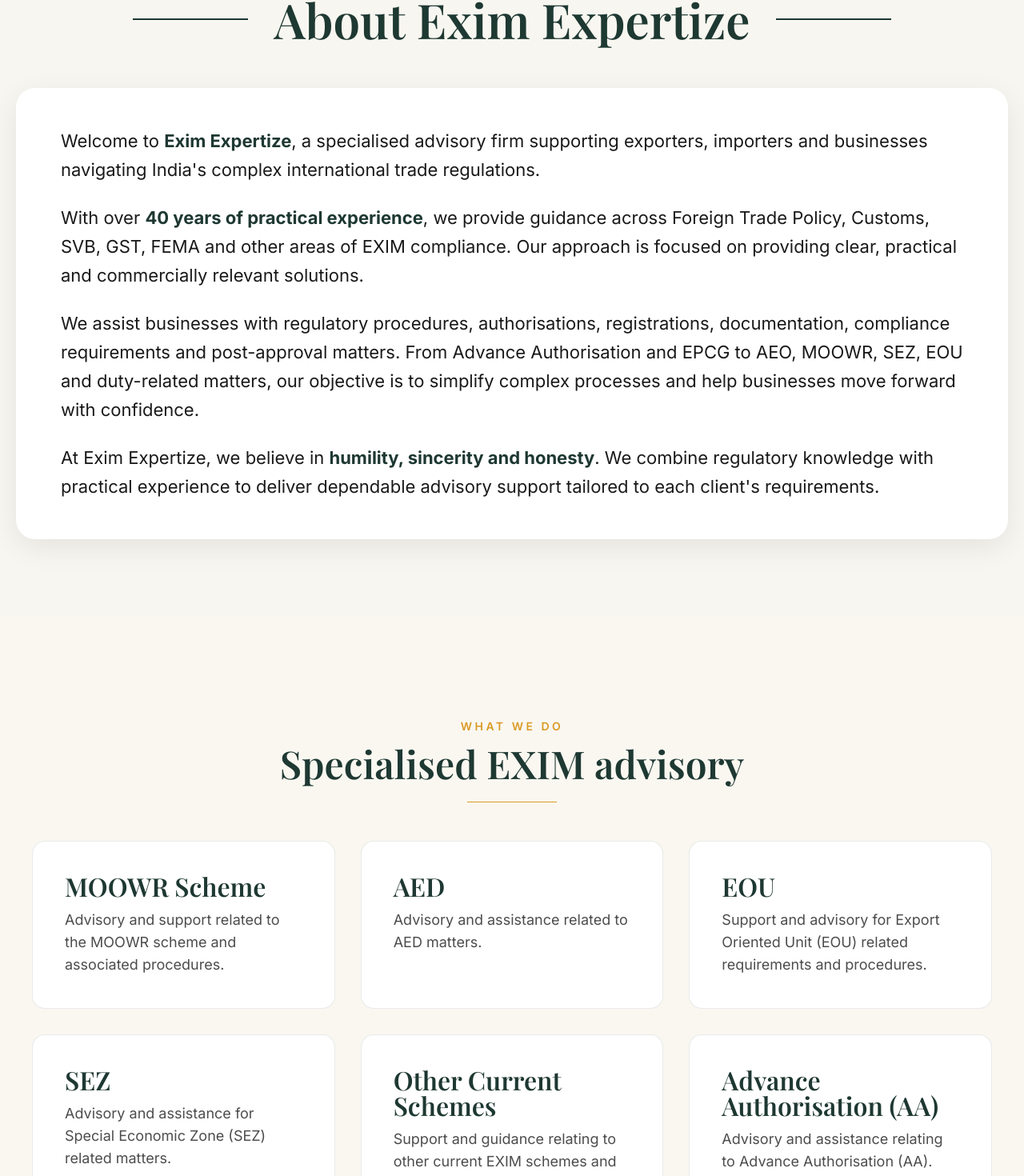
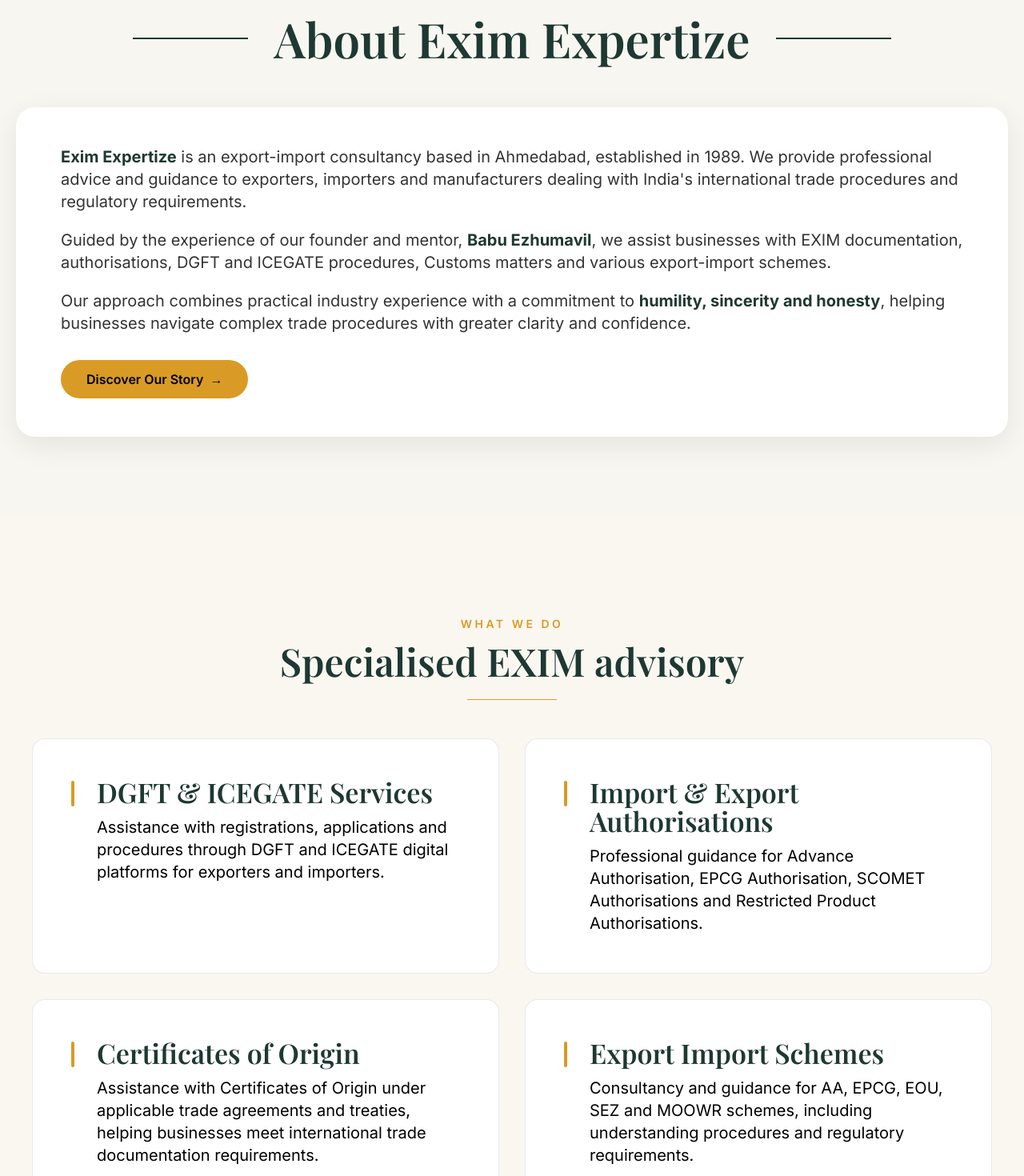
Before and after one commit to Aniket52603/exim-expertize, a React (Vite) app: page / in a window 1280 px wide. Shown: the part 1097-2567 px from the top of the page at 80% size. Built offline with nearby package versions, Linux system fonts and the light colour scheme.

Commit message:
Update website pages and navigation

```diff
--- a/src/App.jsx
+++ b/src/App.jsx
@@ -6,6 +6,7 @@
 import Services from "./pages/Services.jsx";
 import Contact from "./pages/Contact.jsx";
 import useReveal from "./hooks/useReveal.js";
+import AboutPage from "./pages/AboutPage.jsx";
 
 export default function App() {
   const location = useLocation();
@@ -23,6 +24,7 @@
           <Route path="/" element={<Home />} />
           <Route path="/services" element={<Services />} />
           <Route path="/contact" element={<Contact />} />
+          <Route path="/about" element={<AboutPage />} />
         </Routes>
       </main>
       <Footer />
--- a/src/components/AboutUs.jsx
+++ b/src/components/AboutUs.jsx
@@ -1,71 +1,72 @@
+
+import { Link } from "react-router-dom";
+
 const AboutUs = () => {
   return (
     <section className="bg-[#f8f6f0] px-5 py-16 sm:py-20 lg:py-24">
       <div className="mx-auto max-w-7xl">
 
-    {/* ================= ABOUT HEADING ================= */}
+        {/* ABOUT HEADING */}
         <div className="mb-10 flex items-center justify-center gap-4 sm:mb-12 sm:gap-6 lg:mb-14 lg:gap-8">
-
-      <span className="h-[2px] w-12 bg-ink sm:w-20 lg:w-36"></span>
+          <span className="h-[2px] w-12 bg-ink sm:w-20 lg:w-36" />
 
           <h2 className="whitespace-nowrap font-display text-3xl text-ink sm:text-4xl md:text-5xl lg:text-6xl">
             About Exim Expertize
           </h2>
 
-      <span className="h-[2px] w-12 bg-ink sm:w-20 lg:w-36"></span>
-
+          <span className="h-[2px] w-12 bg-ink sm:w-20 lg:w-36" />
         </div>
 
-    {/* ================= WHITE TEXT CARD ================= */}
+        {/* SHORT INTRODUCTION */}
         <div className="mx-auto max-w-8xl rounded-3xl bg-white px-7 py-9 shadow-[0_10px_35px_rgba(0,0,0,0.08)] sm:px-10 sm:py-11 lg:px-14 lg:py-12">
 
-      <div className="text-xl leading-9 text-black/90 sm:text-2xl sm:leading-10 lg:text-[22px] lg:leading-9">
+          <div className="text-lg leading-relaxed text-black/80 lg:text-xl">
 
-        <p className="mb-6">
-          Welcome to{" "}
+            <p className="mb-5">
               <strong className="text-ink">
                 Exim Expertize
-          </strong>
-          , a specialised advisory firm supporting exporters,
-          importers and businesses navigating India's complex
-          international trade regulations.
+              </strong>{" "}
+              is an export-import consultancy based in Ahmedabad,
+              established in 1989. We provide professional advice
+              and guidance to exporters, importers and manufacturers
+              dealing with India's international trade procedures
+              and regulatory requirements.
             </p>
 
-        <p className="mb-6">
-          With over{" "}
+            <p className="mb-5">
+              Guided by the experience of our founder and mentor,{" "}
               <strong className="text-ink">
-            40 years of practical experience
+                Babu Ezhumavil
               </strong>
-          , we provide guidance across Foreign Trade Policy,
-          Customs, SVB, GST, FEMA and other areas of EXIM compliance.
-          Our approach is focused on providing clear, practical and
-          commercially relevant solutions.
-        </p>
-
-        <p className="mb-6">
-          We assist businesses with regulatory procedures,
-          authorisations, registrations, documentation, compliance
-          requirements and post-approval matters. From Advance
-          Authorisation and EPCG to AEO, MOOWR, SEZ, EOU and
-          duty-related matters, our objective is to simplify
-          complex processes and help businesses move forward
-          with confidence.
+              , we assist businesses with EXIM documentation,
+              authorisations, DGFT and ICEGATE procedures, Customs
+              matters and various export-import schemes.
             </p>
 
             <p>
-          At Exim Expertize, we believe in{" "}
+              Our approach combines practical industry experience
+              with a commitment to{" "}
               <strong className="text-ink">
                 humility, sincerity and honesty
               </strong>
-          . We combine regulatory knowledge with practical
-          experience to deliver dependable advisory support
-          tailored to each client's requirements.
+              , helping businesses navigate complex trade procedures
+              with greater clarity and confidence.
             </p>
 
           </div>
 
+          {/* READ MORE */}
+          <div className="mt-8">
+            <Link
+              to="/about"
+              className="inline-flex items-center gap-2 rounded-full bg-gold px-7 py-3 font-semibold text-black transition hover:bg-gold2 sm:px-8"
+            >
+              Discover Our Story
+              <span aria-hidden="true">→</span>
+            </Link>
           </div>
 
+        </div>
       </div>
     </section>
   );
--- a/src/data.js
+++ b/src/data.js
@@ -1,71 +1,63 @@
+
 export const NAV = [
   ["Home", "/"],
+  ["About Us", "/about"],
   ["Services", "/services"],
   ["Contact", "/contact"],
 ];
 
-export const SERVICES = [
-  {
-    t: "MOOWR Scheme",
-    d: "Advisory and support related to the MOOWR scheme and associated procedures.",
-  },
-  {
-    t: "AED",
-    d: "Advisory and assistance related to AED matters.",
-  },
-  {
-    t: "EOU",
-    d: "Support and advisory for Export Oriented Unit (EOU) related requirements and procedures.",
-  },
-  {
-    t: "SEZ",
-    d: "Advisory and assistance for Special Economic Zone (SEZ) related matters.",
-  },
-  {
-    t: "Other Current Schemes",
-    d: "Support and guidance relating to other current EXIM schemes and applicable procedures.",
-  },
-  {
-    t: "Advance Authorisation (AA)",
-    d: "Advisory and assistance relating to Advance Authorisation (AA).",
-  },
-  {
-    t: "EPCG",
-    d: "Support and advisory relating to the Export Promotion Capital Goods (EPCG) scheme.",
-  },
-  {
-    t: "Duty Drawback (DBK)",
-    d: "Advisory relating to Duty Drawback (DBK) matters.",
-  },
-  {
-    t: "Brand Rate",
-    d: "Assistance relating to Brand Rate matters.",
-  },
-  {
-    t: "ICEGATE Registrations",
-    d: "Support for ICEGATE registration and related requirements.",
-  },
-  {
-    t: "IES Registration",
-    d: "Assistance with IES Registration.",
-  },
-  {
-    t: "FEMA Matters",
-    d: "Advisory and support relating to FEMA matters.",
-  },
-];
-
 export const HILITE = [
-  ["40+", "Years of combined experience"],
-  ["Foreign Trade Policy", "Schemes & procedures"],
-  ["CBIC", "Customs, SVB & GST"],
-  ["FEMA", "Banking & remittances"],
+  ["40+ Years", "Hands-on EXIM experience"],
+  ["Customs & Trade", "Policy and compliance guidance"],
+  ["DGFT / ICEGATE", "Digital platform procedures"],
+  ["End-to-End", "Advisory support"]
 ];
 
 export const CONTACT = {
-  office:
-    "E-602, Sixth Floor, S G Business Hub, S G Highway, Gota, Ahmedabad – 382 470",
-  mobile: "98240 36636 / 97276 00634",
-  landline: "079 40077484",
-  emails: "eximexpertize@gmail.com / eximexpertize1@gmail.com",
+  office: "B-101, Fortune Business Park, Ahmedabad, Gujarat",
+  mobile: "+91 80103 93572",
+  landline: "+91 79 0000 0000",
+  emails: "info@eximexpertize.in"
 };
+
+export const SERVICES = [
+  {
+    t: "DGFT & ICEGATE Services",
+    d: "Assistance with registrations, applications and procedures through DGFT and ICEGATE digital platforms for exporters and importers."
+  },
+
+  {
+    t: "Import & Export Authorisations",
+    d: "Professional guidance for Advance Authorisation, EPCG Authorisation, SCOMET Authorisations and Restricted Product Authorisations."
+  },
+
+  {
+    t: "Certificates of Origin",
+    d: "Assistance with Certificates of Origin under applicable trade agreements and treaties, helping businesses meet international trade documentation requirements."
+  },
+
+  {
+    t: "Export Import Schemes",
+    d: "Consultancy and guidance for AA, EPCG, EOU, SEZ and MOOWR schemes, including understanding procedures and regulatory requirements."
+  },
+
+  {
+    t: "Authorised Economic Operator (AEO)",
+    d: "Guidance related to the AEO Scheme and associated procedures for businesses seeking to meet applicable customs and trade compliance requirements."
+  },
+
+  {
+    t: "Refunds & Regulatory Matters",
+    d: "Assistance with applicable refunds, regulatory procedures and related EXIM matters, with practical guidance based on extensive industry experience."
+  },
+
+  {
+    t: "Show Cause Notices & Legal Orders",
+    d: "Professional assistance in understanding and preparing responses to Show Cause Notices and dealing with related regulatory and legal orders."
+  },
+
+  {
+    t: "Comprehensive EXIM Consultancy",
+    d: "End-to-end advice and guidance on export-import matters, helping businesses understand complex regulations, procedures and documentation."
+  }
+];
--- /dev/null
+++ b/src/pages/AboutPage.jsx
@@ -0,0 +1,121 @@
+
+import { Link } from "react-router-dom";
+import Title from "../components/Title.jsx";
+
+export default function AboutPage() {
+  return (
+    <main className="min-h-screen bg-[#f8f6f0] px-5 pb-20 pt-36 lg:px-10 lg:pb-28 lg:pt-44">
+
+      <div className="mx-auto max-w-7xl">
+
+        <Title kicker="OUR STORY">
+          About Exim Expertize
+        </Title>
+
+        {/* COMPANY INTRODUCTION */}
+        <section className="mt-10 rounded-3xl bg-white p-7 shadow-[0_10px_35px_rgba(0,0,0,0.06)] sm:p-10 lg:p-14">
+
+          <p className="text-lg leading-8 text-black/80 lg:text-xl">
+            Established in Ahmedabad in 1989,{" "}
+            <strong className="text-ink">Exim Expertize</strong>{" "}
+            provides consultancy, advice and guidance to exporters,
+            importers, manufacturers and organisations involved in
+            international trade. We serve clients across India,
+            helping them navigate export-import procedures and
+            regulatory requirements.
+          </p>
+
+        </section>
+
+        {/* FOUNDER */}
+        <section className="mt-8 rounded-3xl bg-white p-7 shadow-[0_10px_35px_rgba(0,0,0,0.06)] sm:p-10 lg:p-14">
+
+          <p className="mb-3 text-sm font-semibold uppercase tracking-[0.2em] text-ink/60">
+            The Man & Mentor
+          </p>
+
+          <h2 className="font-display text-3xl text-ink sm:text-4xl">
+            Babu Ezhumavil
+          </h2>
+
+          <div className="mt-6 space-y-5 text-lg leading-8 text-black/80 lg:text-xl">
+
+            <p>
+              Babu Ezhumavil's experience in import-export procedures
+              began in 1978. After working with private firms, he
+              joined F. A. Chasmawala Pvt. Ltd. in Vadodara, an
+              exporter of spectacle frames, lenses and hinges.
+              There, he took on responsibility for import-export
+              activities and developed his practical knowledge
+              of the field.
+            </p>
+
+            <p>
+              After eleven years of service with an export house
+              in Vadodara, he moved to Ahmedabad in 1989 and
+              continued as a consultant and adviser to exporters
+              and importers across India.
+            </p>
+
+            <p>
+              His professional contributions include speaking at
+              industry associations such as CII, FICCI and
+              ASSOCHAM, teaching at management institutes, editing
+              trade publications, writing for foreign trade
+              journals and authoring books and articles on
+              related subjects.
+            </p>
+
+          </div>
+
+        </section>
+
+        {/* OUR EXPERTISE */}
+        <section className="mt-8 rounded-3xl bg-ink p-7 text-cream shadow-[0_10px_35px_rgba(0,0,0,0.06)] sm:p-10 lg:p-14">
+
+          <p className="mb-3 text-sm font-semibold uppercase tracking-[0.2em] text-gold">
+            What We Do
+          </p>
+
+          <h2 className="font-display text-3xl text-cream sm:text-4xl">
+            Comprehensive EXIM Consultancy
+          </h2>
+
+          <p className="mt-6 text-lg leading-8 text-cream/80 lg:text-xl">
+            Our consultancy covers DGFT and ICEGATE procedures,
+            Advance Authorisation, EPCG, SCOMET, Restricted Product
+            Authorisations and Certificates of Origin. We also
+            provide guidance on EOU, SEZ, MOOWR and AEO schemes,
+            along with Customs procedures, FEMA-related formalities,
+            banking procedures, refunds, applications, appeals,
+            reviews and replies to Show Cause Notices.
+          </p>
+
+        </section>
+
+        {/* VALUES */}
+        <section className="mt-8 rounded-3xl border border-ink/10 bg-white p-8 text-center sm:p-10 lg:p-12">
+
+          <h2 className="font-display text-2xl text-ink sm:text-3xl">
+            Humility. Sincerity. Honesty.
+          </h2>
+
+          <p className="mx-auto mt-4 max-w-3xl text-lg leading-8 text-black/75">
+            We believe in sharing knowledge, providing practical
+            guidance and helping businesses better understand
+            the procedures involved in international trade.
+          </p>
+
+          <Link
+            to="/contact"
+            className="mt-7 inline-flex rounded-full bg-gold px-8 py-3 font-semibold text-ink transition hover:bg-gold2"
+          >
+            Contact Us
+          </Link>
+
+        </section>
+
+      </div>
+    </main>
+  );
+}
--- a/src/pages/Home.jsx
+++ b/src/pages/Home.jsx
@@ -210,17 +210,21 @@
           Specialised EXIM advisory
         </Title>
 
-        <div className="grid gap-6 sm:grid-cols-2 lg:grid-cols-3 lg:gap-8">
+        <div className="grid gap-6 md:grid-cols-2 lg:gap-8">
           {SERVICES.slice(0, 6).map((s, i) => (
-            <Reveal key={s.t} delay={i * 80}>
-              <div className="lift h-full rounded-2xl border border-ink/10 bg-white p-8 lg:p-10">
-                <h3 className="font-display text-2xl text-ink lg:text-[2rem]">
-                  {s.t}
-                </h3>
+            <Reveal key={s.t} delay={i * 60}>
+              <div className="lift flex h-full gap-7 rounded-2xl border border-ink/10 bg-white p-10 lg:p-12">
+                <span className="mt-1 h-8 w-1 shrink-0 rounded bg-gold" />
 
-                <p className="mt-3 text-base leading-relaxed text-black/70 lg:text-lg">
-                  {s.d}
-                </p>
+                <div>
+                  <h3 className="font-display text-3xl text-ink lg:text-[2.125rem]">
+                    {s.t}
+                  </h3>
+
+                  <p className="mt-3 text-lg leading-relaxed text-black lg:text-xl">
+                    {s.d}
+                  </p>
+                </div>
               </div>
             </Reveal>
           ))}
```
Also changed, not shown: src/components/Nav.jsx (+22 -11 lines), src/pages/Services.jsx (+30 -6 lines), 1 other file (tests, documents, lock files or other folders). Lines whose indentation alone changed are shown as unchanged.
